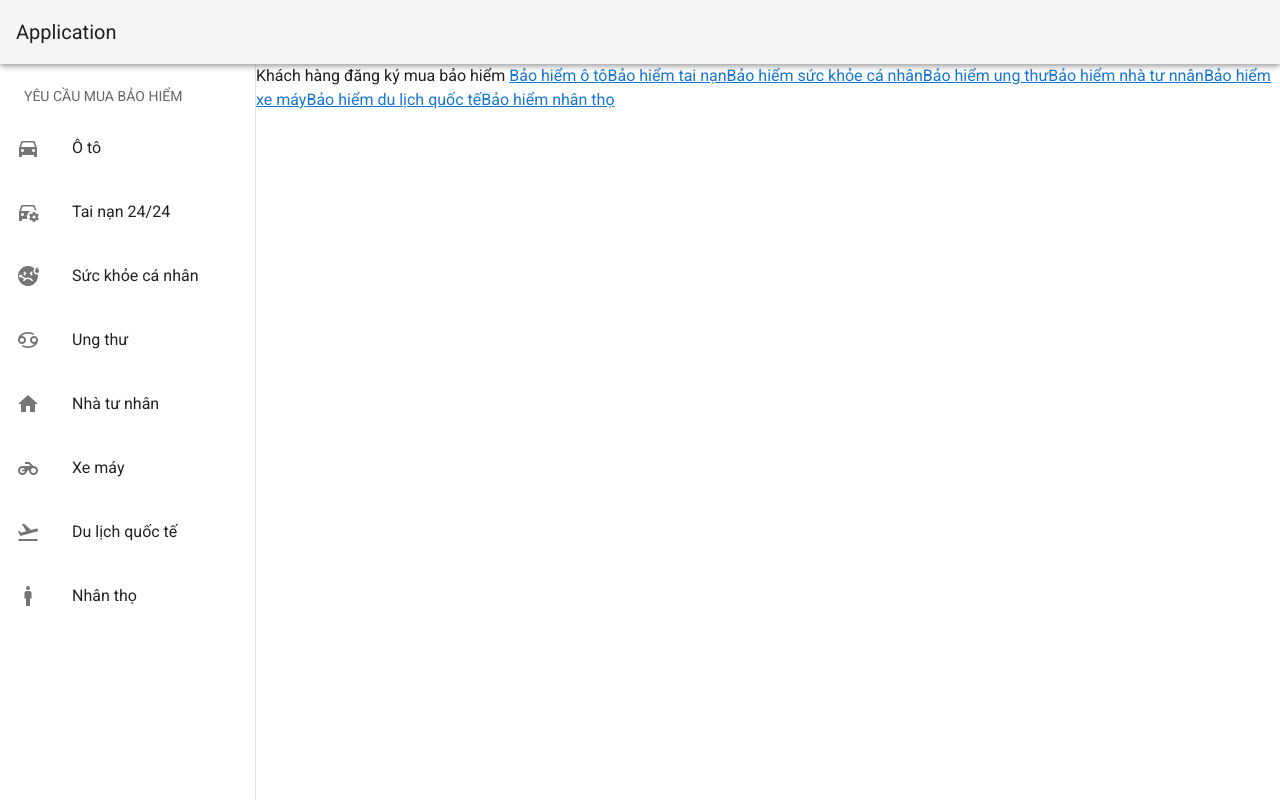
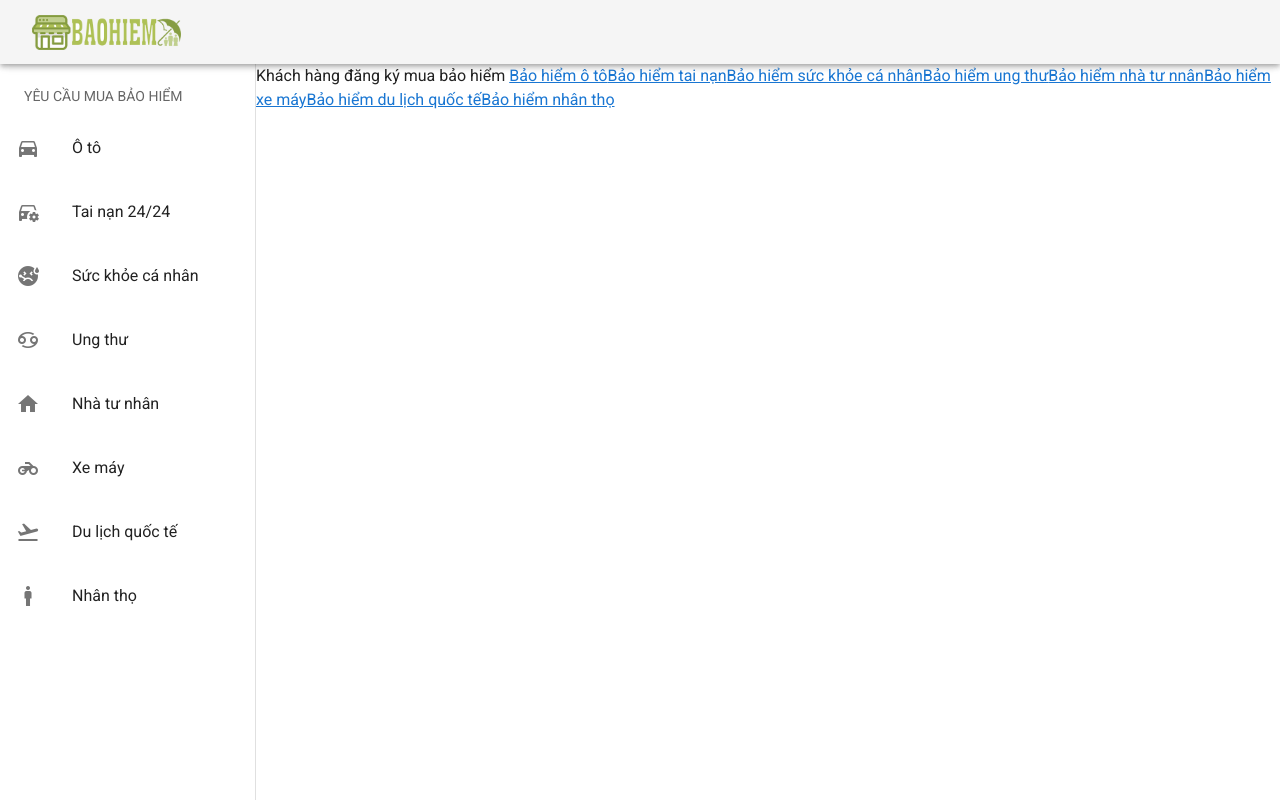
Before and after one commit to TDAK1509/cuahangbaohiem-admin, a Vue app: page / in a window 1280 px wide. Built offline with nearby package versions, Linux system fonts and the light colour scheme.

Commit message:
Add logo

```diff
--- a/src/App.vue
+++ b/src/App.vue
@@ -7,7 +7,9 @@
     <v-app-bar app clipped-left>
       <v-app-bar-nav-icon v-if="isMobile" @click="drawer = !drawer" />
 
-      <v-toolbar-title>Application</v-toolbar-title>
+      <router-link class="app__title" to="/">
+        <img class="app__logo" src="@/assets/logo.png" />
+      </router-link>
     </v-app-bar>
 
     <v-main>
@@ -36,3 +38,15 @@ export default {
   }
 };
 </script>
+
+<style lang="scss" scoped>
+.app__title {
+  display: flex;
+  align-items: center;
+  height: 50px;
+  margin-left: 1rem;
+}
+.app__logo {
+  height: 70%;
+}
+</style>
```
Also changed, not shown: src/assets/logo.png (added).
